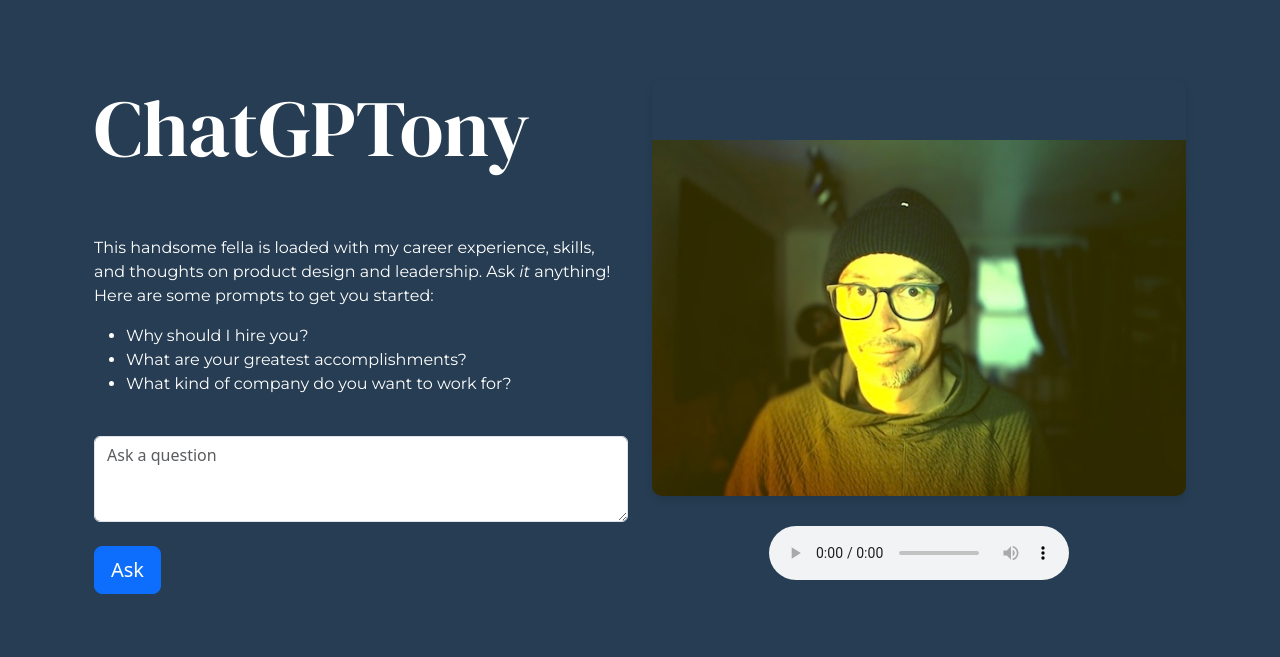
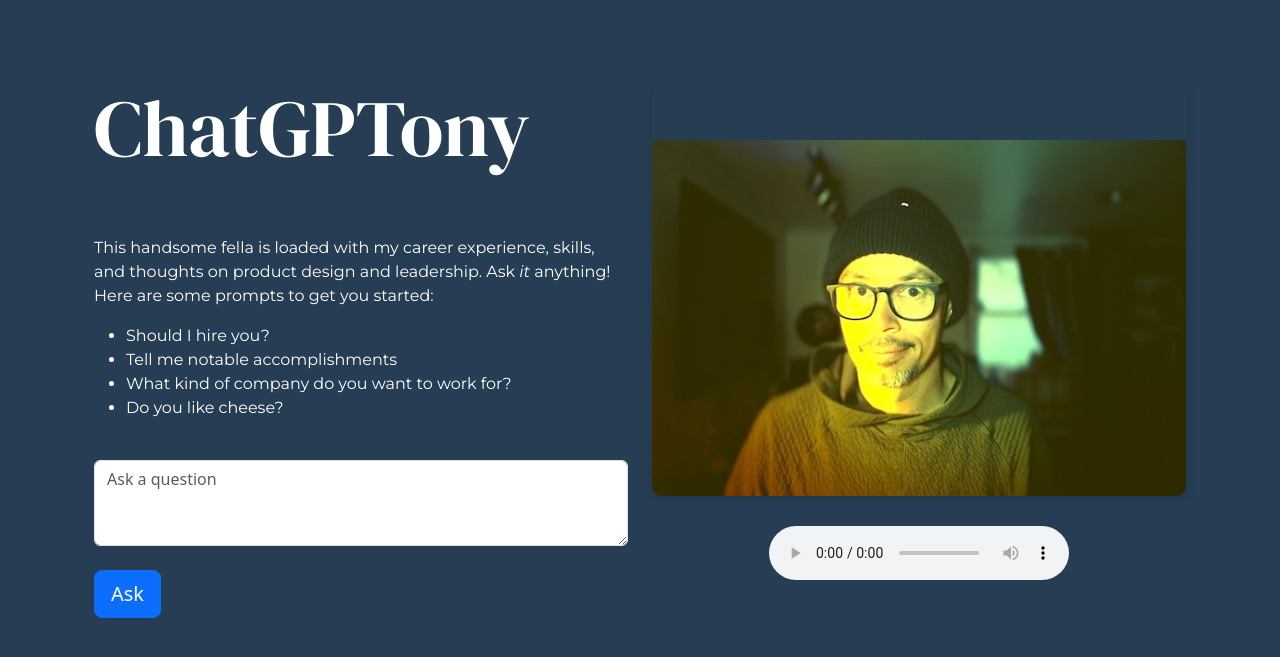
Before and after one commit to khalua/zoltar, a Flask app: page / in a window 1280 px wide. Shown: the top 657 px of the page. Run offline with Flask 3, Linux system fonts and the light colour scheme; some libraries are stand-ins or nearby versions.

Commit message:
feature complete. i am a boss

```diff
--- a/app.py
+++ b/app.py
@@ -53,10 +53,7 @@
 def process_request(user_input, request_id):
     try:
         # Let's log the input just for funsies
-        timestamp = datetime.now().strftime("%Y-%m-%d %H:%M:%S")
-        with open(log_file, "a") as f:
-            f.write(f"[{timestamp}] {user_input}\n")
-            f.write('\n')
+        log_stuff(user_input)
 
         # Let's create a thread variable that's gonna call the OpenAI APIs
         thread = client.beta.threads.create()
@@ -80,6 +77,9 @@
         # This retrieves message from thread and extracts response
         messages = client.beta.threads.messages.list(thread_id=thread.id)
         response_text = messages.data[0].content[0].text.value
+
+        #log the response, also for funsies
+        log_stuff(response_text)
 
         # Woohoo! elevelabs API
         client_audio = ElevenLabs(
@@ -126,6 +126,14 @@
 def serve_static(filename):
     return send_from_directory('static', filename)
 
+def log_stuff(type):
+    # Let's log the input just for funsies
+    timestamp = datetime.now().strftime("%Y-%m-%d %H:%M:%S")
+    with open(log_file, "a") as f:
+        f.write(f"[{timestamp}] {type}\n")
+        f.write('\n')
+
+
 def check_status(thread_id):
     count = 0
     while True:
--- a/requirements.txt
+++ b/requirements.txt
@@ -10,6 +10,7 @@
 debugpy==1.8.0
 decorator==5.1.1
 distro==1.9.0
+elevenlabs==1.3.1
 exceptiongroup==1.2.0
 executing==2.0.1
 Flask==3.0.1
@@ -58,5 +59,6 @@
 urllib3==2.1.0
 uuid==1.30
 wcwidth==0.2.13
+websockets==12.0
 Werkzeug==3.0.1
 zipp==3.17.0
--- a/templates/index.html
+++ b/templates/index.html
@@ -13,9 +13,10 @@
                         <div class="mb-3">
                             <p>This handsome fella is loaded with my career experience, skills, and thoughts on product design and leadership.  Ask <i>it</i> anything! <br> Here are some prompts to get you started:</p>
                                 <ul>
-                                  <li class="clickable-question">Why should I hire you?</li>
-                                  <li class="clickable-question">What are your greatest accomplishments?</li>
+                                  <li class="clickable-question">Should I hire you?</li>
+                                  <li class="clickable-question">Tell me notable accomplishments</li>
                                   <li class="clickable-question">What kind of company do you want to work for?</li>
+                                  <li class="clickable-question">Do you like cheese?</li>
                                 </ul>
                             <br>
                             <form id="questionForm">
@@ -99,9 +100,10 @@
 
 
         const questionAudioMap = {
-            "Why should I hire you?": "response1.mp3",
-            "What are your greatest accomplishments?": "response2.mp3",
-            "What kind of company do you want to work for?": "response3.mp3"
+            "Should I hire you?": "response1.mp3",
+            "Tell me notable accomplishments": "response2.mp3",
+            "What kind of company do you want to work for?": "response3.mp3",
+            "Do you like cheese?": "response4.mp3"
         };
 
         // New AJAX form submission and polling
@@ -112,7 +114,9 @@
                 document.getElementById('user_input').value = questionText;
 
                 if (questionText in questionAudioMap) {
-                    playCachedAudio(questionAudioMap[questionText]);
+                    // spin and pause 4 seconds
+                    document.getElementById('spinner').classList.remove('d-none');
+                    setTimeout(() => { playCachedAudio(questionAudioMap[questionText]); }, 4000);
                 } else {
                     submitQuestion(questionText);
                 }
```
Also changed, not shown: 4 other files.
